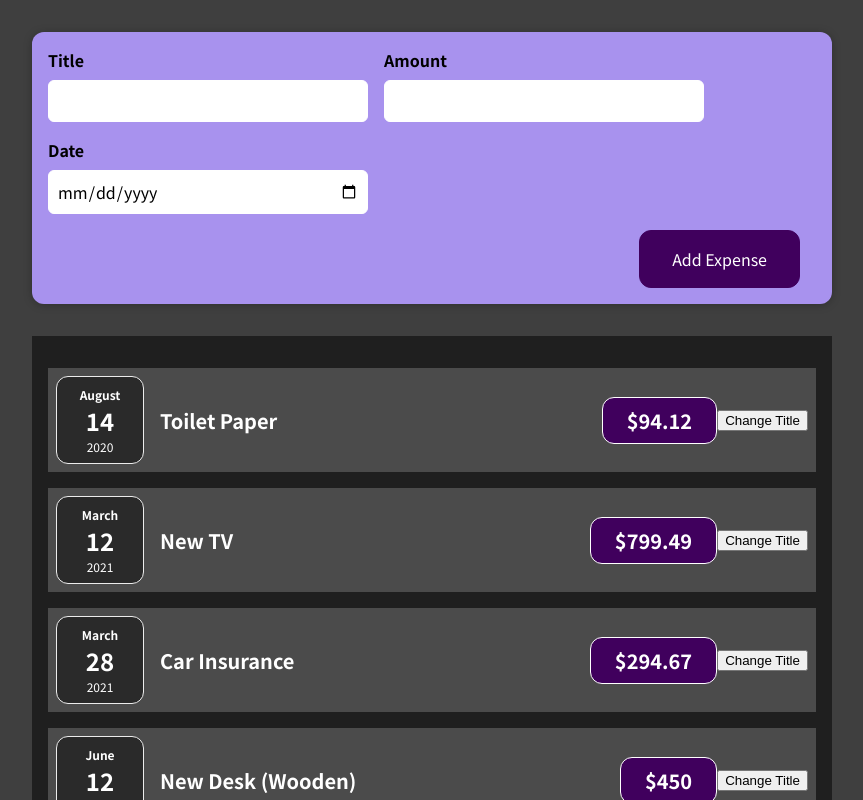
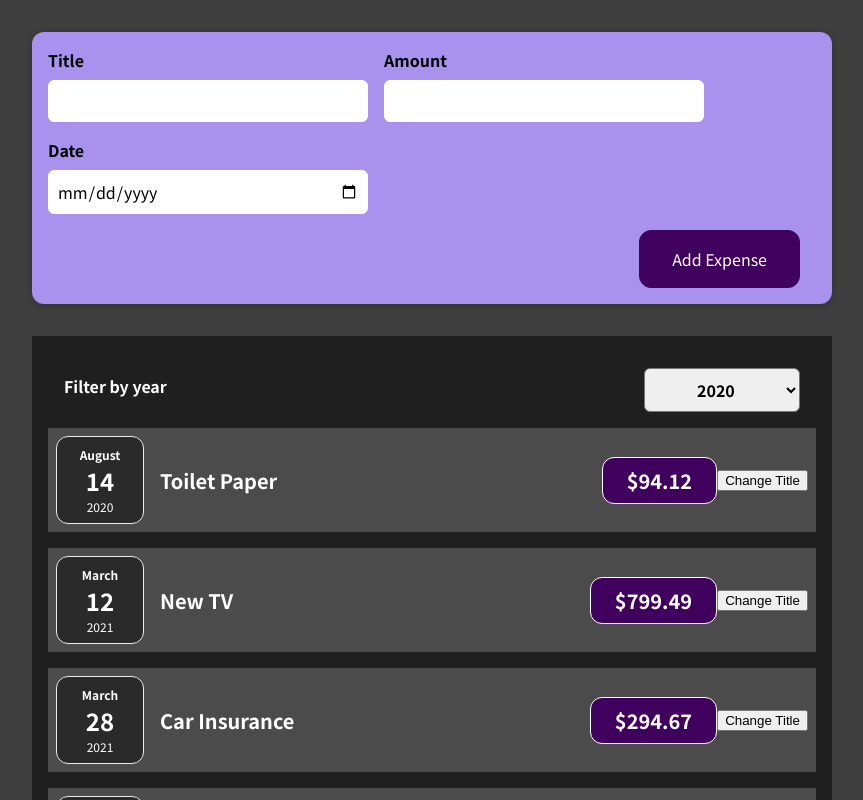
Before and after one commit to ElvisTeq/react.project, a React (Create React App) app: page / in a window 1280 px wide. Shown: the top 800 px of the page, without its empty margins (208-1071 px from the left). Built offline with nearby package versions, Linux system fonts and the light colour scheme.

Commit message:
Challenge Notes, Passing Data in Components

```diff
--- a/src/components/Expenses/Expenses.js
+++ b/src/components/Expenses/Expenses.js
@@ -1,12 +1,26 @@
 import ExpenseItem from "./ExpenseItem";
 import Card from "../UI/Card";
+import React, { useState } from "react";
 import "./Expenses.css";
+import ExpensesFilter from "../NewExpense/ExpensesFilter";
 
 const Expenses = (props) => {
+  const [filterYear, setFilterYear] = useState("2020");
+
+  const filterChangeHandler = (selectedYear) => {
+    setFilterYear(selectedYear);
+  };
+
   // This works because we added "ExpenseItem(prop)"
   // <ExpenseItem /> === <ExpenseItem></ExpenseItem>
+  // selected={filterYear} => Sending "select" default value to "ExpensesFilter.js"
   return (
+    <div>
       <Card className="expenses">
+        <ExpensesFilter
+          selected={filterYear}
+          onChangeFilter={filterChangeHandler}
+        />
         <ExpenseItem
           title={props.items[0].title}
           amount={props.items[0].amount}
@@ -28,6 +42,7 @@
           date={props.items[3].date}
         />
       </Card>
+    </div>
   );
 };
 
--- /dev/null
+++ b/src/components/NewExpense/ExpensesFilter.css
@@ -0,0 +1,24 @@
+.expenses-filter {
+  color: white;
+  padding: 0 1rem;
+}
+
+.expenses-filter__control {
+  display: flex;
+  width: 100%;
+  align-items: center;
+  justify-content: space-between;
+  margin: 1rem 0;
+}
+
+.expenses-filter label {
+  font-weight: bold;
+  margin-bottom: 0.5rem;
+}
+
+.expenses-filter select {
+  font: inherit;
+  padding: 0.5rem 3rem;
+  font-weight: bold;
+  border-radius: 6px;
+}
--- /dev/null
+++ b/src/components/NewExpense/ExpensesFilter.js
@@ -0,0 +1,26 @@
+import React from "react";
+
+import "./ExpensesFilter.css";
+
+const ExpensesFilter = (props) => {
+  const yearChangeHandler = (event) => {
+    props.onChangeFilter(event.target.value);
+  };
+
+  // value={props.selected} === receiving Default Value from (Expenses.js)
+  return (
+    <div className="expenses-filter">
+      <div className="expenses-filter__control">
+        <label>Filter by year</label>
+        <select value={props.selected} onChange={yearChangeHandler}>
+          <option value="2022">2022</option>
+          <option value="2021">2021</option>
+          <option value="2020">2020</option>
+          <option value="2019">2019</option>
+        </select>
+      </div>
+    </div>
+  );
+};
+
+export default ExpensesFilter;
```
Also changed, not shown: 2 other files (tests, documents, lock files or other folders). Lines whose indentation alone changed are shown as unchanged.
